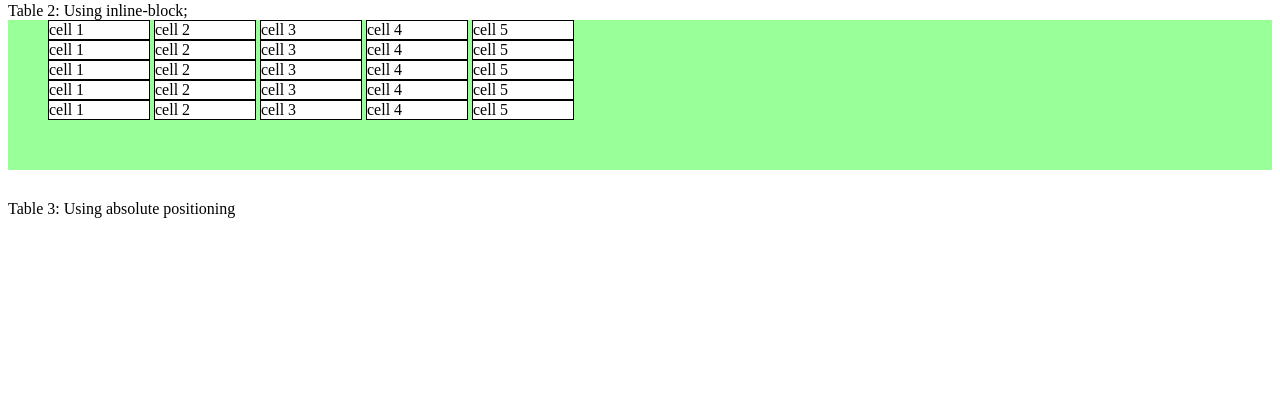
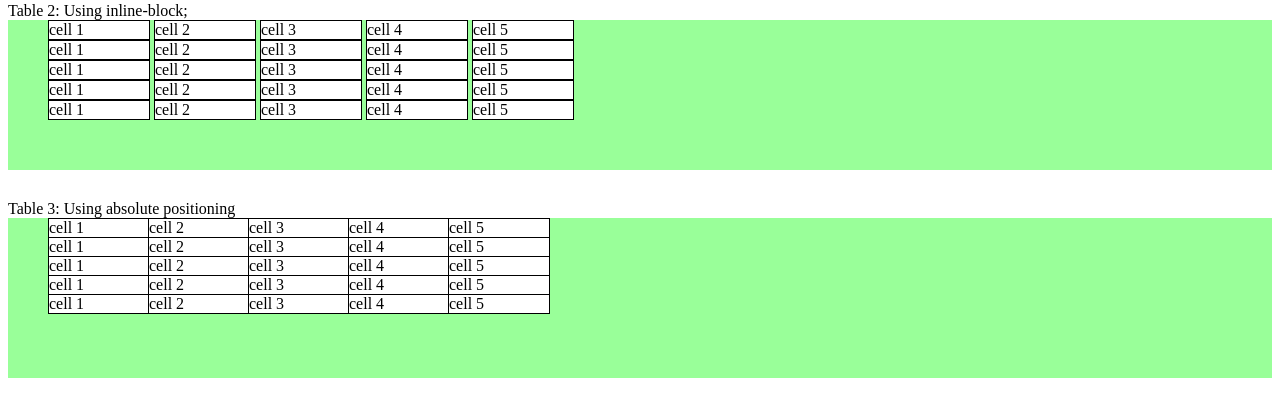
Before and after one commit to hintron/msedev_training, a PHP site: page /project1_part2.html in a window 1280 px wide. Shown: the part 234-651 px from the top of the page. Run offline with PHP 8.4, Linux system fonts and the light colour scheme.

Commit message:
Project 1: Finished the third table using absolute
Created css classes for both columns and rows, in order to get the proper spacing down.

```diff
--- a/project1/project1_part2.css
+++ b/project1/project1_part2.css
@@ -67,22 +67,61 @@
     /* A parent element with absolute children will treat them like they aren't there */
     /* Because of this, I will need to manually set the height of the group3 div */
     /* See https://css-tricks.com/almanac/properties/p/position/ */
-/*     height: 160px;
- */    /* Note: absolutely positioned elements inside of a relative parent element makes
+    height: 160px;
+    /* Note: absolutely positioned elements inside of a relative parent element makes
     the children relative to the parent instead of the document itself! */
     /* See https://css-tricks.com/absolute-positioning-inside-relative-positioning/ */
-/*     position: relative;
- */}
-/*
-#div5 {
-    position: absolute;
-    top: 20px;
-    left: 80px;
+
 }
 
-#div6 {
+
+#table-group3 {
+    /* padding: 0 40px 50px 40px; */
+    position: relative;
+}
+
+.row-group3-1 {
     position: absolute;
-    top: 20px;
-    right: 80px;
 }
- */
+.row-group3-2 {
+    position: absolute;
+    top: 19px;
+}
+.row-group3-3 {
+    position: absolute;
+    top: 38px;
+}
+.row-group3-4 {
+    position: absolute;
+    top: 57px;
+}
+.row-group3-5 {
+    position: absolute;
+    top: 76px;
+}
+
+.column-group3-1 {
+    position: absolute;
+    left: 40px;
+}
+.column-group3-2 {
+    position: absolute;
+    left: 140px;
+}
+.column-group3-3 {
+    position: absolute;
+    left: 240px;
+}
+.column-group3-4 {
+    position: absolute;
+    left: 340px;
+}
+.column-group3-5 {
+    position: absolute;
+    left: 440px;
+}
+
+
+.cell-group3 {
+    position: absolute;
+}
--- a/project1/project1_part2.html
+++ b/project1/project1_part2.html
@@ -111,6 +111,49 @@
     <div class="group-divider cleared">
         Table 3: Using absolute positioning
         <div class="group">
+            <!--
+            div#table-group3>div.row-group3-$*5>div.cell-group3.cell.column-group3-${cell $}*5
+            -->
+            <div id="table-group3">
+                <div class="row-group3-1">
+                    <div class="cell-group3 cell column-group3-1">cell 1</div>
+                    <div class="cell-group3 cell column-group3-2">cell 2</div>
+                    <div class="cell-group3 cell column-group3-3">cell 3</div>
+                    <div class="cell-group3 cell column-group3-4">cell 4</div>
+                    <div class="cell-group3 cell column-group3-5">cell 5</div>
+                </div>
+                <div class="row-group3-2">
+                    <div class="cell-group3 cell column-group3-1">cell 1</div>
+                    <div class="cell-group3 cell column-group3-2">cell 2</div>
+                    <div class="cell-group3 cell column-group3-3">cell 3</div>
+                    <div class="cell-group3 cell column-group3-4">cell 4</div>
+                    <div class="cell-group3 cell column-group3-5">cell 5</div>
+                </div>
+                <div class="row-group3-3">
+                    <div class="cell-group3 cell column-group3-1">cell 1</div>
+                    <div class="cell-group3 cell column-group3-2">cell 2</div>
+                    <div class="cell-group3 cell column-group3-3">cell 3</div>
+                    <div class="cell-group3 cell column-group3-4">cell 4</div>
+                    <div class="cell-group3 cell column-group3-5">cell 5</div>
+                </div>
+                <div class="row-group3-4">
+                    <div class="cell-group3 cell column-group3-1">cell 1</div>
+                    <div class="cell-group3 cell column-group3-2">cell 2</div>
+                    <div class="cell-group3 cell column-group3-3">cell 3</div>
+                    <div class="cell-group3 cell column-group3-4">cell 4</div>
+                    <div class="cell-group3 cell column-group3-5">cell 5</div>
+                </div>
+                <div class="row-group3-5">
+                    <div class="cell-group3 cell column-group3-1">cell 1</div>
+                    <div class="cell-group3 cell column-group3-2">cell 2</div>
+                    <div class="cell-group3 cell column-group3-3">cell 3</div>
+                    <div class="cell-group3 cell column-group3-4">cell 4</div>
+                    <div class="cell-group3 cell column-group3-5">cell 5</div>
+                </div>
+            </div>
+
+
+
         </div>
     </div>
 
```
